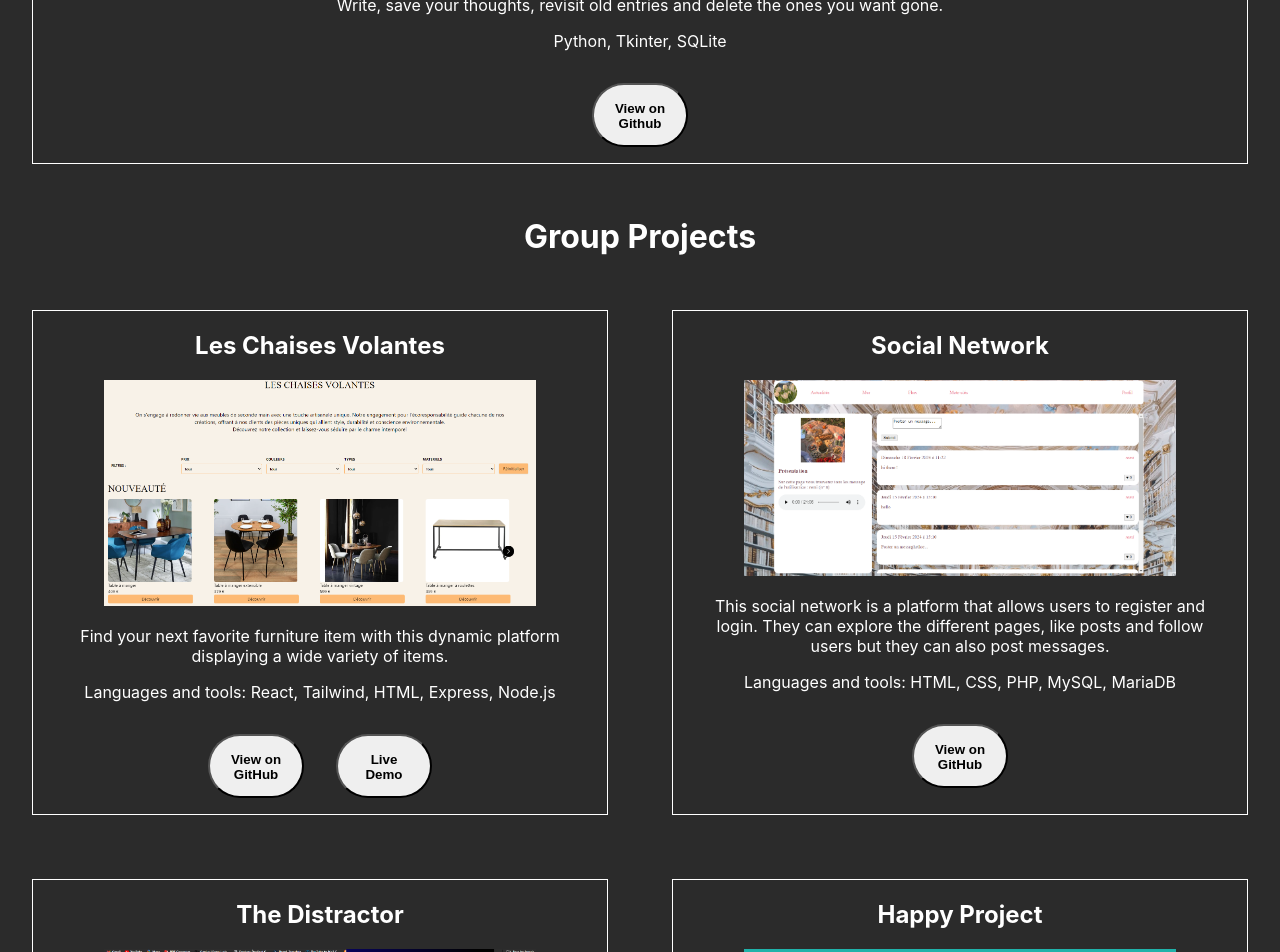
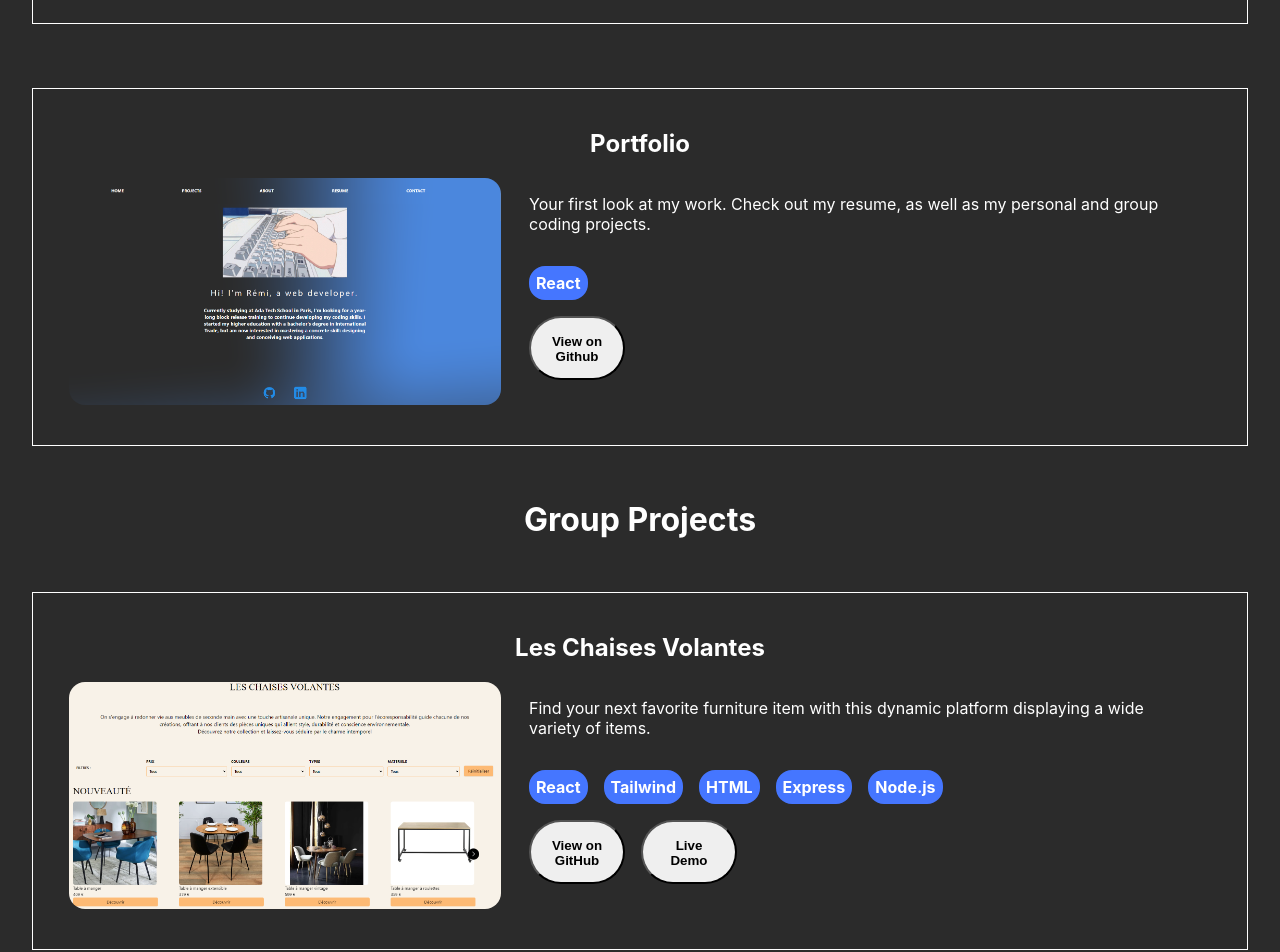
Before and after one commit to harfore/portfolio, a React (Create React App) app: page /projects in a window 1280 px wide. Shown: the part 900-1852 px from the top of the page. Built offline with nearby package versions, Linux system fonts and the light colour scheme.

Commit message:
projects layout improvements

```diff
--- a/src/Contact.js
+++ b/src/Contact.js
@@ -29,7 +29,9 @@ export function Footer() {
 
     return (
         <footer className='footer'>
-
+            <a href='https://github.com/harfore'><img className='wLink' alt="GitHub Link" src={github} />L</a>
+            <a href="https://linkedin.com/in/rémi-harfoush-440823255/"><img className='wLink' alt="LinkedIn Link" src={linkedin} />S</a>
+            <a href="mailto:remiharfoush@gmail.com"><img className='wLink' src={mail} alt='Mail to remiharfoush@gmail.com' />R</a>
         </footer>
     )
 }
--- a/src/Header.js
+++ b/src/Header.js
@@ -3,7 +3,7 @@ import { Link } from 'react-router-dom';
 import './Header.css';
 import './Projects';
 import './Resume';
-import './Contact'
+import './Contact';
 
 export function Header() {
     return (
--- a/src/Projects.css
+++ b/src/Projects.css
@@ -6,7 +6,7 @@
 .groupProjects,
 .personalProjects {
     display: flex;
-    flex-wrap: wrap;
+    flex-direction: column;
 }
 
 .groupProjects>.groupProject,
@@ -15,6 +15,11 @@
     border: 1px solid rgb(255, 255, 255);
     margin: 2rem;
     min-width: 300px;
+    display: flex;
+    flex-direction: column;
+    height: 15em;
+    padding: 20px;
+    box-sizing: border-box;
 }
 
 .groupProject:hover {
@@ -27,6 +32,37 @@
 .personal_project_image {
     width: 100%;
     max-width: 27rem;
+    border-radius: 1rem;
+    margin: 0 1rem 1rem 1rem;
+}
+
+.project {
+    display: flex;
+    flex-direction: row;
+}
+
+.project_left {
+    width: 40%;
+}
+
+.project_right {
+    width: 60%;
+    text-align: left;
+    padding: 0 2rem;
+}
+
+.projectTechnos {
+    display: flex;
+    flex-direction: row;
+    gap: 1rem;
+}
+
+.projectTechno {
+    border: 3px solid rgb(69, 118, 255);
+    background-color: rgb(69, 118, 255);
+    border-radius: 1rem;
+    padding: 0.25rem;
+    font-weight: bold;
 }
 
 @media (max-width: 900px) {
@@ -51,10 +87,6 @@
     transition: background-color 0.5s, color 0.5s;
 }
 
-.project_description {
-    padding: 0 2rem;
-}
-
 .projectButton {
     width: 6rem;
     height: 4rem;
@@ -62,9 +94,9 @@
     font-weight: bold;
     padding: 1rem;
     overflow: hidden;
-    margin: 1rem 1rem;
     vertical-align: top;
     cursor: pointer;
+    margin-right: 1rem;
 }
 
 .projectButton:hover {
--- a/src/Projects.js
+++ b/src/Projects.js
@@ -5,6 +5,7 @@ import social_network from './images/social_network.png';
 import distractor from './images/distractor.png';
 import happy_project from './images/happy_project.png';
 import hyperfunk from './images/hyperfunk_home.png';
+import oceanflask from './images/oceanflask.png';
 import portfolio_image from './images/portfolio_image.png';
 
 export function Projects() {
@@ -13,24 +14,24 @@ export function Projects() {
         {
             title: "Hyperfunk - in progress",
             image: hyperfunk,
-            technos: "HTML, CSS, JavaScript, Ticketmaster API, Postman",
+            technos: ["ReactJS", "PostgreSQL", "Node.js", "Express"],
             description: "A learning student project, Hyperfunk aims to present concerts and connect live music amateurs all over the globe. Users will soon be able to set up a profile, view the world's most popular tours and look through the nearest upcoming events.",
             githubLink: "https://github.com/harfore/hyperfunk",
             liveDemo: "https://harfore.github.io/hyperfunk/"
         },
         {
+            title: "Oceanflask",
+            image: oceanflask,
+            technos: ["Python (Flask)", "SQLite"],
+            description: "Write, save your thoughts, revisit old entries and delete the ones you want gone.",
+            githubLink: "https://github.com/harfore/oceanflask"
+        },
+        {
             title: "Portfolio",
             image: portfolio_image,
-            technos: "React",
+            technos: ["React"],
             description: "Your first look at my work. Check out my resume, as well as my personal and group coding projects.",
             githubLink: "https://github.com/harfore/portfolio"
-        },
-        {
-            title: "Oceanflask",
-            image: "",
-            technos: "Python, Tkinter, SQLite",
-            description: "Write, save your thoughts, revisit old entries and delete the ones you want gone.",
-            githubLink: "https://github.com/harfore/oceanflask"
         }
     ]
 
@@ -38,7 +39,7 @@ export function Projects() {
         {
             title: "Les Chaises Volantes",
             image: chaises_volantes,
-            technos: "React, Tailwind, HTML, Express, Node.js",
+            technos: ["React", "Tailwind", "HTML", "Express", "Node.js"],
             description: "Find your next favorite furniture item with this dynamic platform displaying a wide variety of items.",
             githubLink: "https://github.com/harfore/Chaises-Volantes",
             liveDemo: "https://plateforme-vente-meubles-chaisesvolantes-front.vercel.app/"
@@ -46,22 +47,22 @@ export function Projects() {
         {
             title: "Social Network",
             image: social_network,
-            technos: "HTML, CSS, PHP, MySQL, MariaDB",
+            technos: ["HTML", "CSS", "PHP", "MySQL", "MariaDB"],
             description: "This social network is a platform that allows users to register and login. They can explore the different pages, like posts and follow users but they can also post messages.",
             githubLink: "https://github.com/harfore/Social-Network"
         },
         {
             title: "The Distractor",
             image: distractor,
-            technos: "HTML, CSS, JavaScript, Chrome Storage",
+            technos: ["HTML", "CSS", "JavaScript", "Chrome Storage"],
             description: "Need a quick break from your work ? We offer numerous, captivating distractions on demand in the shape of a pop-up window.",
             githubLink: "https://github.com/harfore/Distractor"
         },
         {
             title: "Happy Project",
             image: happy_project,
-            technos: "HTML, CSS, JavaScript, Jikan API, Postman",
-            description: "Find your next favorite anime series after taking a quick personality test.",
+            technos: ["HTML", "CSS", "JavaScript", "Jikan API", "Postman"],
+            description: "The very start of my developer journey. Find your next favorite anime series after taking a quick personality test.",
             githubLink: "https://github.com/harfore/HAPPY-PROJECT",
             liveDemo: "https://harfore.github.io/HAPPY-PROJECT/"
         }
@@ -89,11 +90,21 @@ export function Projects() {
                 {PersonalProjects.map((PersonalProject, index) => (
                     <div className='personalProject' key={index}>
                         <h2>{PersonalProject.title}</h2>
+                        <div className='project'>
+                            <div className='project_left'>
                                 <img className='group_project_image' src={PersonalProject.image} alt='' />
+                            </div>
+                            <div className='project_right'>
                                 <p className='project_description' >{PersonalProject.description}</p>
-                        <p>{PersonalProject.technos}</p>
+                                <div className='projectTechnos'>
+                                    {PersonalProject.technos.map((techno, index) => (
+                                        <p key={index} className='projectTechno'> {techno}</p>
+                                    ))}
+                                </div>
                                 <a href={PersonalProject.githubLink} target='_blank' rel='noopener noreferrer' ><button className='projectButton' type='button'>View on Github</button></a>
                                 {ifLiveDemoPersonal(PersonalProject)}
+                            </div>
+                        </div>
                     </div>
                 ))}
             </div>
@@ -102,11 +113,21 @@ export function Projects() {
                 {GroupProjects.map((GroupProject, index) => (
                     <div className='groupProject' key={index}>
                         <h2>{GroupProject.title}</h2>
+                        <div className='project'>
+                            <div className='project_left'>
                                 <img className='group_project_image' src={GroupProject.image} alt='' />
+                            </div>
+                            <div className='project_right'>
                                 <p className='project_description'>{GroupProject.description}</p>
-                        <p>Languages and tools: {GroupProject.technos}</p>
+                                <div className='projectTechnos'>
+                                    {GroupProject.technos.map((techno, index) => (
+                                        <p key={index} className='projectTechno'> {techno}</p>
+                                    ))}
+                                </div>
                                 <a href={GroupProject.githubLink} target='_blank' rel='noopener noreferrer'><button className='projectButton' type='button'>View on GitHub</button></a>
                                 {ifLiveDemoGroup(GroupProject)}
+                            </div>
+                        </div>
                     </div>
                 ))}
             </div>
```
Also changed, not shown: src/images/oceanflask.png (added). Lines whose indentation alone changed are shown as unchanged.
